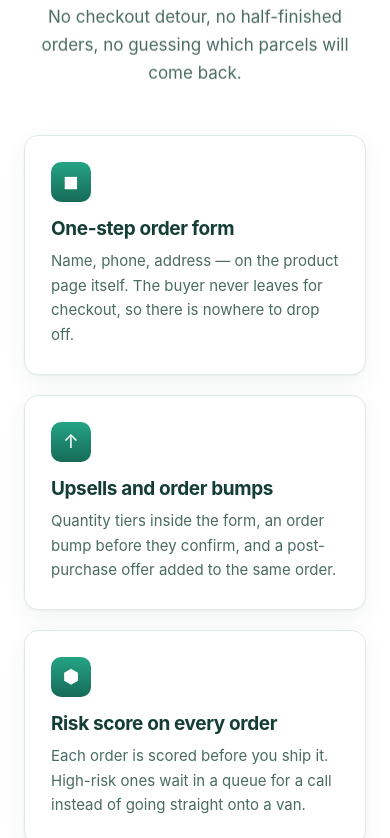
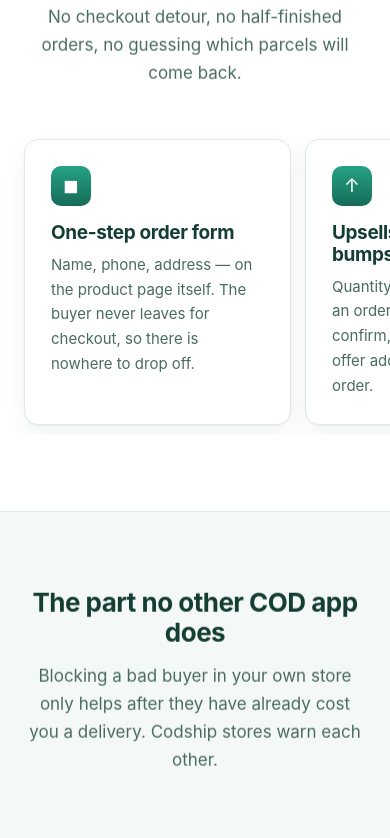
Before and after one commit to ismailgokhanaru-spec/codship-site, a plain HTML site: page index.html in a window 390 px wide. Shown: the part 1528-2366 px from the top of the page. Drawn offline with Linux system fonts and the light colour scheme.

Commit message:
Telefonda ozellik kartlari ve planlar yan yana kayiyor
Alti ozellik karti ve dort plan alt alta dizilince bolumler ekranlarca
uzuyordu. Telefonda yatay kaydirmaya cevrildi; kart genisligi %78,
yandaki kartin kenari gorunuyor ki kaydirilabildigi belli olsun.

Kurallar dosyanin sonunda: .izgara ve .fiyatlar tanimlarindan once
gelseydi esit agirlikta olup ezilirdi.

Co-Authored-By: Claude Opus 5 <noreply@anthropic.com>

```diff
--- a/index.html
+++ b/index.html
@@ -462,6 +462,33 @@
   footer a:hover{color:var(--yesil);transform:translateX(3px)}
   footer h4{font-size:13px;text-transform:uppercase;letter-spacing:.07em;margin:0 0 14px;color:var(--metin)}
   .telif{margin-top:40px;padding-top:24px;border-top:1px solid var(--cizgi);font-size:13.5px}
+
+  /* ── telefonda yan yana kaydırma ────────────────────────
+     Altı özellik kartı ve dört plan, telefonda alt alta dizilince
+     bölümler ekranlarca uzuyordu; kullanıcı fiyatları görmek için
+     uzun uzun kaydırıyordu. Burada yatay kaydırmaya çevriliyor.
+
+     BU BLOK DOSYANIN SONUNDA DURMALI. `.izgara` ve `.fiyatlar`
+     tanımları yukarıda; bu kurallar onlardan ÖNCE gelseydi eşit
+     ağırlıkta olup ezilirdi. (Aynı tuzağa `.kivrim`de düşülmüştü.)
+
+     Kart genişliği %78: sağdaki kartın kenarı görünüyor, böylece
+     kaydırılabildiği belli oluyor. Tam genişlikte olsaydı tek kart
+     gibi durur, kimse kaydırmayı denemezdi. */
+  @media(max-width:620px){
+    .izgara,.fiyatlar{
+      display:flex;overflow-x:auto;gap:14px;
+      scroll-snap-type:x mandatory;
+      /* Kaba taşsın: kartlar ekranın kenarından başlayıp kenarında
+         bitsin, ortada sıkışmış bir kutu gibi durmasın. */
+      margin-inline:-24px;padding:4px 24px 10px;
+      scrollbar-width:none;-ms-overflow-style:none;
+    }
+    .izgara::-webkit-scrollbar,.fiyatlar::-webkit-scrollbar{display:none}
+    .izgara>*,.fiyatlar>*{flex:0 0 78%;scroll-snap-align:center}
+    /* Yukarı kalkma efekti yatay kaydırmada kartı kesiyordu. */
+    .kart:hover,.plan:hover{transform:none}
+  }
 
   /* Hareketi azalt diyen kullanıcıda her şey sabit durur. */
   @media (prefers-reduced-motion: reduce){
```
